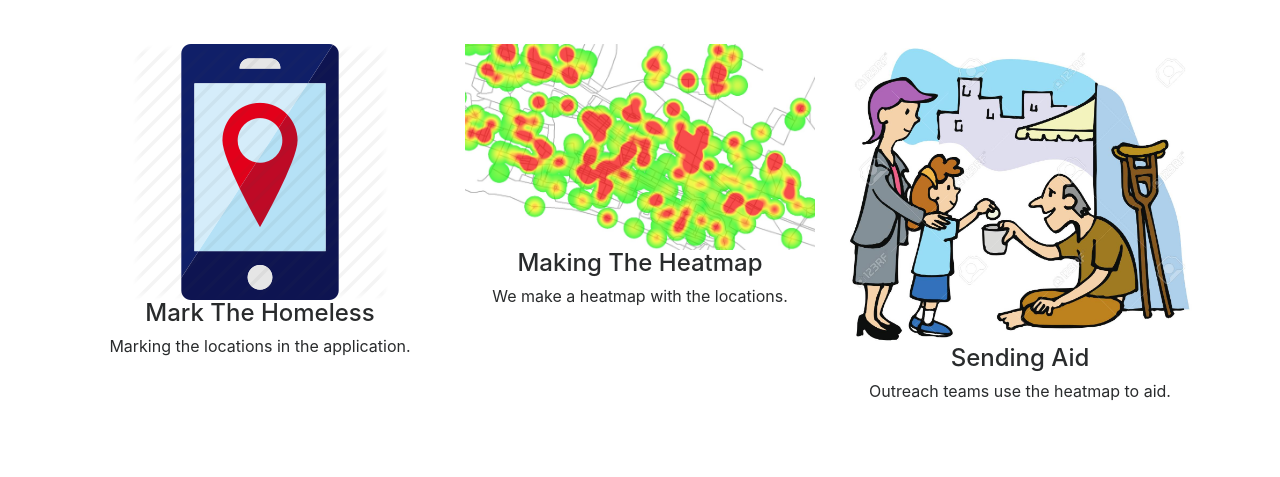
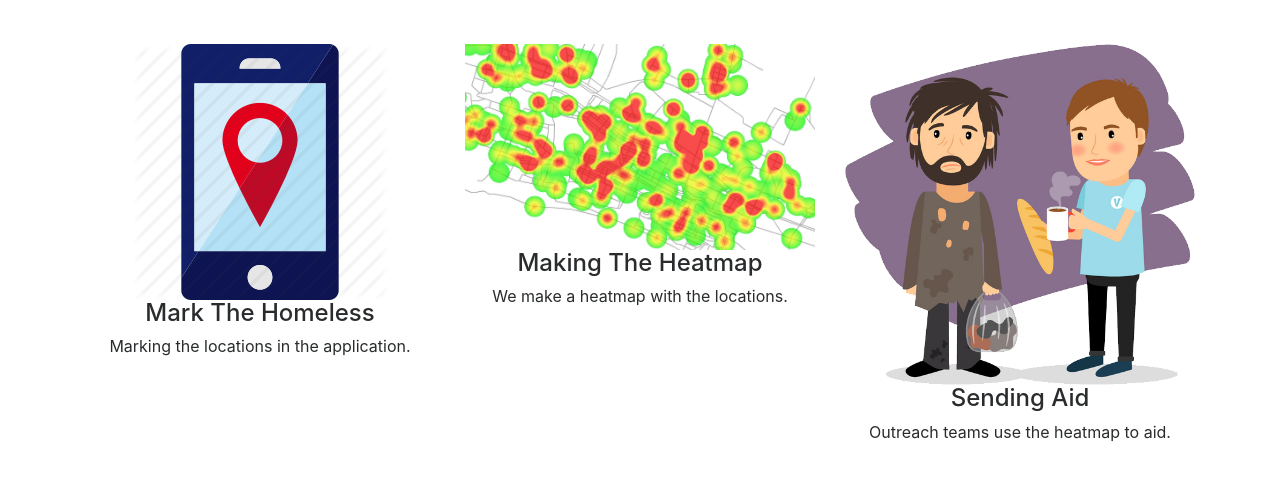
Before and after one commit to casadmz/casadmz.github.io, a plain HTML site: page index.html in a window 1280 px wide. Shown: the part 707-1184 px from the top of the page. Drawn offline with Linux system fonts and the light colour scheme.

Commit message:
Updated Aid Img
Aid.png

```diff
--- a/index.html
+++ b/index.html
@@ -57,7 +57,7 @@
                 <p>We make a heatmap with the locations.</p>
             </div>
             <div data-aos="fade-up" data-aos-delay="400" data-aos-duration="1000" data-aos-once="true" class="col-md-4 text-center">
-                <img src="img/aid.jpg" alt="Smart Scan" class="mx-auto">
+                <img src="img/aid.png" alt="Smart Scan" class="mx-auto">
                 <h4>Sending Aid</h4>
                 <p>Outreach teams use the heatmap to aid.</p>
             </div>
@@ -96,7 +96,7 @@
             </div>
         </div>
     </div>
-
+    <!-- <iframe src="https://docs.google.com/presentation/d/e/2PACX-1vTHBIwtHsh9Iwy5mqKQUDoK21j1-cysIt4_mlgc0TfoFSbHfASaqz6TH-w6A9wBz48DRTwOZBPfZr-b/embed?start=false&loop=false&delayms=3000" frameborder="0" width="960" height="569" allowfullscreen="true" mozallowfullscreen="true" webkitallowfullscreen="true"></iframe> -->
     <!-- price table -->
     <!-- <div class="container my-5 py-2" id="price-table">
         <h2 class="text-center font-weight-bold d-block mb-3">Where We're Headed</h2>
```
Also changed, not shown: img/Aid.png (added).
